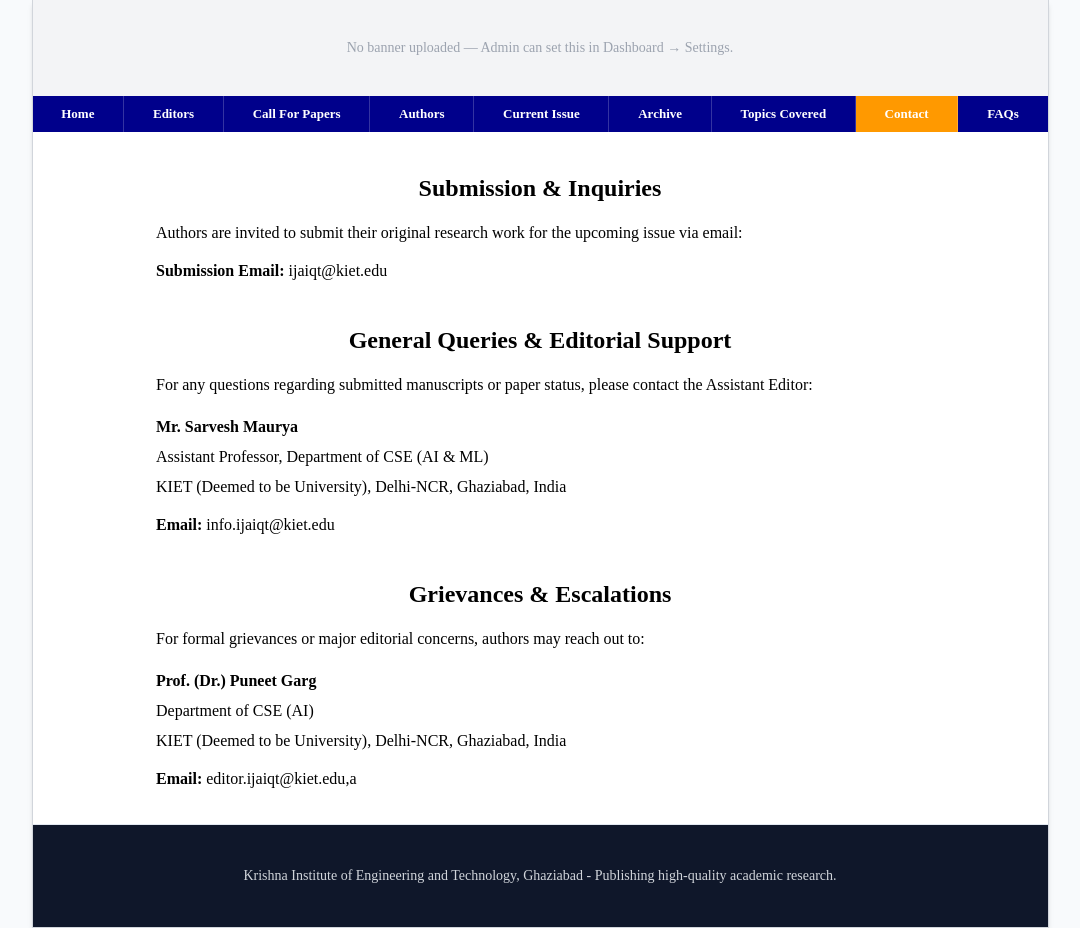
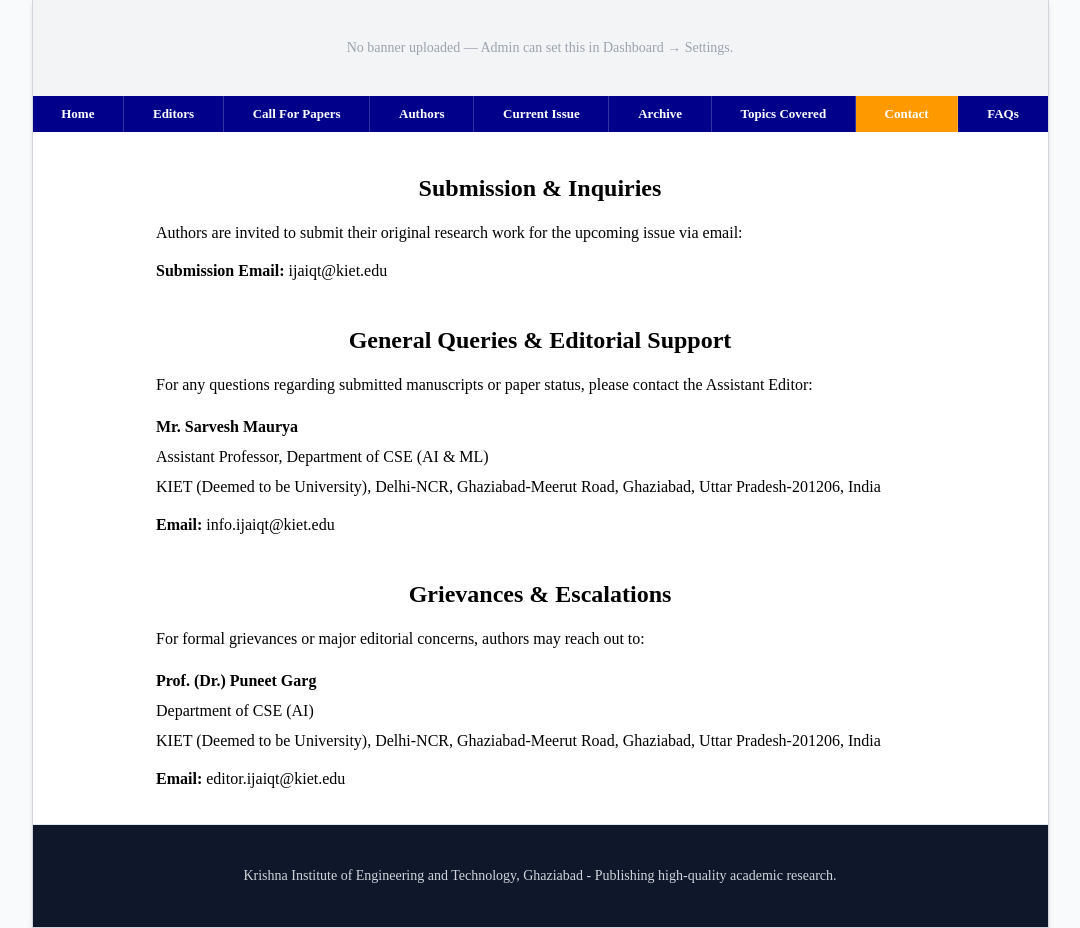
Before and after one commit to Somesh520/IJAIQT, a Next.js app in the folder frontend/: page /contact in a window 1280 px wide. Shown: the whole page, without its empty margins (100-1180 px from the left). Built offline with nearby package versions, Linux system fonts and the light colour scheme; no server answers.

Commit message:
changes in conatct section

```diff
--- a/frontend/app/contact/page.tsx
+++ b/frontend/app/contact/page.tsx
@@ -30,8 +30,12 @@
 
             <div className="space-y-1">
               <p className="font-bold">Mr. Sarvesh Maurya</p>
-              <p>Assistant Professor, Department of CSE (AI &amp; ML)</p>
-              <p>KIET (Deemed to be University), Delhi-NCR, Ghaziabad, India</p>
+              <p>Assistant Professor, Department of CSE (AI & ML)</p>
+              <p>KIET (Deemed to be University), Delhi-NCR,
+                Ghaziabad-Meerut Road, Ghaziabad,
+                Uttar Pradesh-201206, India
+
+              </p>
               <p className="pt-2">
                 <strong>Email: </strong>
                 <a href="mailto:info.ijaiqt@kiet.edu" className="hover:underline">
@@ -53,13 +57,16 @@
             <div className="space-y-1">
               <p className="font-bold">Prof. (Dr.) Puneet Garg</p>
               <p>Department of CSE (AI)</p>
-              <p>KIET (Deemed to be University), Delhi-NCR, Ghaziabad, India</p>
+              <p>KIET (Deemed to be University), Delhi-NCR,
+                Ghaziabad-Meerut Road, Ghaziabad,
+                Uttar Pradesh-201206, India
+              </p>
               <p className="pt-2">
                 <strong>Email: </strong>
                 <a href="mailto:editor.ijaiqt@kiet.edu" className="hover:underline">
                   editor.ijaiqt@kiet.edu
                 </a>
-                ,a
+
               </p>
             </div>
           </div>
```
